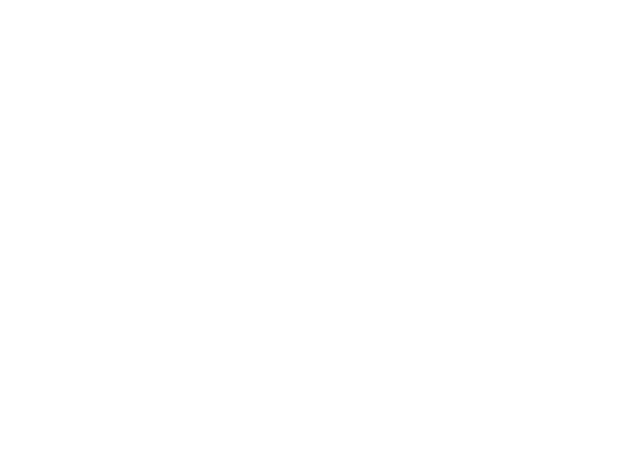
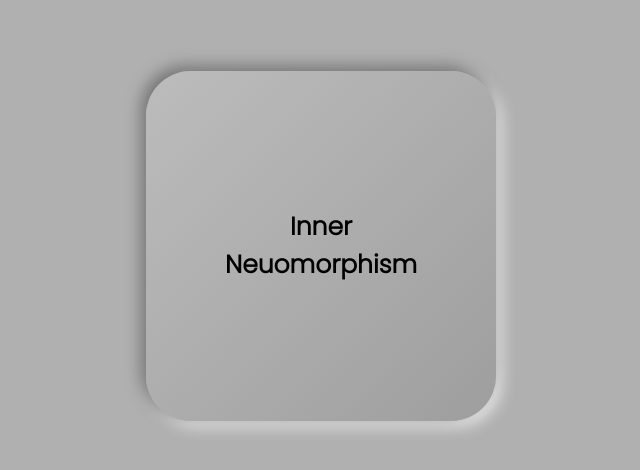
Before and after one commit to oliashish/css-effects-animations, a React (Create React App) app: page /neuomorphism in a window 1280 px wide. Shown: the part 154-624 px from the top of the page, without its empty margins (319-959 px from the left). Built offline with nearby package versions, Linux system fonts and the light colour scheme.

Commit message:
neuomorphism effect completed

```diff
--- a/src/App.js
+++ b/src/App.js
@@ -5,6 +5,7 @@ import CardFlip from "./components/CardFlip";
 import Glassomorphism from "./components/Glassomorphism";
 import Home from "./components/Home";
 import ImageReflection from "./components/ImageReflection";
+import Neuomorphism from "./components/Neuomorphism";
 
 function App() {
     return (
@@ -22,6 +23,7 @@ function App() {
                     path="/image reflection"
                     component={ImageReflection}
                 />
+                <Route exact path="/neuomorphism" component={Neuomorphism} />
             </Switch>
         </div>
     );
--- a/src/components/Neuomorphism.js
+++ b/src/components/Neuomorphism.js
@@ -0,0 +1,15 @@
+import React from "react";
+import "../styles/Neuomorphism.css";
+
+const Neuomorphism = () => {
+    return (
+        <div className="neuomorphism-class-container">
+            <div className="neuo-box">
+                Inner
+                <br /> Neuomorphism
+            </div>
+        </div>
+    );
+};
+
+export default Neuomorphism;
--- /dev/null
+++ b/src/styles/Neuomorphism.css
@@ -0,0 +1,23 @@
+.neuomorphism-class-container {
+    width: 100%;
+    min-height: 100vh;
+    margin: auto;
+    background: #b0b0b0;
+    display: flex;
+    justify-content: center;
+    align-items: center;
+}
+.neuo-box {
+    width: 350px;
+    height: 350px;
+    display: flex;
+    justify-content: center;
+    align-items: center;
+    font-size: 25px;
+    font-weight: 600;
+    font-family: "Poppins", sans-serif;
+    border-radius: 45px;
+    border-radius: 45px;
+    background: linear-gradient(315deg, #9e9e9e, #bcbcbc);
+    box-shadow: -5px -5px 15px #727272, 5px 5px 15px #eeeeee;
+}
```
